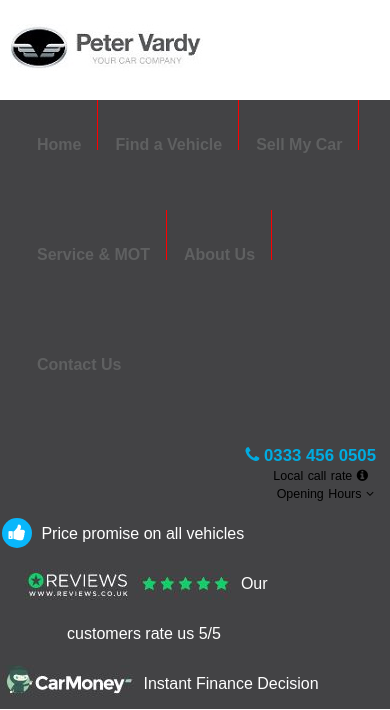
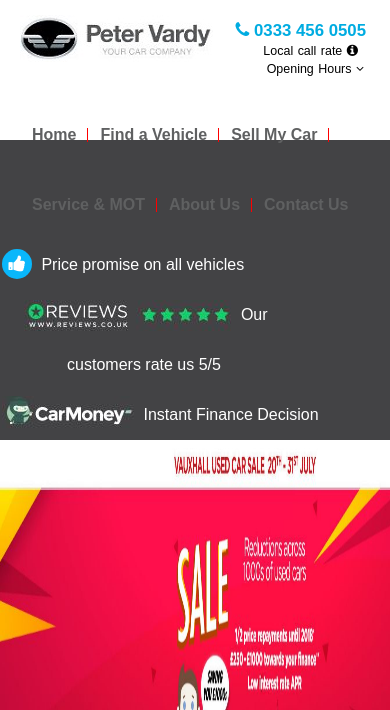
Before and after one commit to dpd786/petervardy, a PHP site: page /vardy.html in a window 390 px wide. Shown: the top 710 px of the page. Run offline with PHP 8.4, Linux system fonts and the light colour scheme; some libraries are stand-ins or nearby versions.

Commit message:
responsive header work

```diff
--- a/vardy.css
+++ b/vardy.css
@@ -39,6 +39,7 @@
     margin: 24px 0;
     display: block;
     line-height: 100px;
+    padding-bottom: 5px;
 }
 header ul a {
     color: #5f6061;
@@ -48,7 +49,7 @@
     padding: 0 20px;
     font-size: 16px;
 }
-.nav ul {
+.nav > ul {
     line-height: 100px;
 }
 .nav > ul > li {
@@ -78,6 +79,7 @@
 }
 .nav #drop-content {
     z-index: 10;
+    line-height: normal;
     display: none;
     position: absolute;
     left: -305px;
@@ -108,16 +110,16 @@
 .navfind ul {
     float: left;
     width: 25%;
-    margin: 0;
+    margin: 20px 0;
     position: relative;
     padding-left: 50px;
 }
 .navfind ul:after {
     content: "";
     position: absolute;
-    top: 50px;
+    top: 0;
     right: 0;
-    height: 80%;
+    height: 100%;
     width: 1px;
     background: red;
 }
@@ -144,6 +146,7 @@
 .navfind ul li h4 {
     font-weight: 400;
     font-size: 100%;
+    margin-top: 0;
 }
 .navfind ul li {
     display: block;
@@ -151,11 +154,14 @@
     padding: 0;
     font-size: 100%;
     font-weight: 400;
+    line-height: 2;
 }
 #contact {
     float: right;
-    margin-top: 20px;
     padding-right: 10px;
+    height: 100px;
+    padding-top: 20px;
+    position: relative;
 }
 #contact li {
     display: block;
@@ -198,11 +204,11 @@
     position: absolute;
     background: #fff;
     z-index: 10;
-    top: 71px;
-    left: -100px;
+    top: 100px;
     right: 0;
     display: none;
-    border-top: 2px solid #d8d8d8;
+    border-top: 1px solid #d8d8d8;
+    width: 330px;
 }
 #openhours ul {
     display: inline-block;
@@ -732,25 +738,30 @@
 /*******MEDIA QUERIES******/
 /**************************/
 
-@media screen and (max-width: 1080px) {
+@media screen and (max-width: 1140px) {
+    header {
+        height: 140px;
+    }
     #backtologo {
-        position: static;
-        padding-left: 10px;
+        padding-left: 20px;
+        line-height: 70px;
+    }
+    #backtologo img {
+        margin: 15px 0 3px;
     }
     .nav {
-        position: static;
+        clear: left;
         display: block;
         padding: 0 20px;
     }
-    .nav li {
-        padding: 0 5px 10px;
+    .nav > ul {
+        line-height: 70px;
     }
-    .nav > ul > li a:after {
-        top: 5px;
-        height: 45%;
+    .nav > ul > li > a:after {
+        top: 28px;
     }
     #contact {
-        padding-right: 10px;
+        padding-right: 20px;
     }
     #contactinfo span {
         display: block;
--- a/vardy.js
+++ b/vardy.js
@@ -11,7 +11,7 @@
 
     $("#contactinfo .right").on('click', function () {
         $(".right .fa-angle-down").toggleClass("rotateLinkInHeader");
-        $("#contact #openhours").slideToggle(500);
+        $("#contact #openhours").slideToggle(300);
     });
 
     /* MAIN SLIDES ANIMATION FOR MOBILE */
```
Also changed, not shown: vardy.html (+24 -24 lines).
